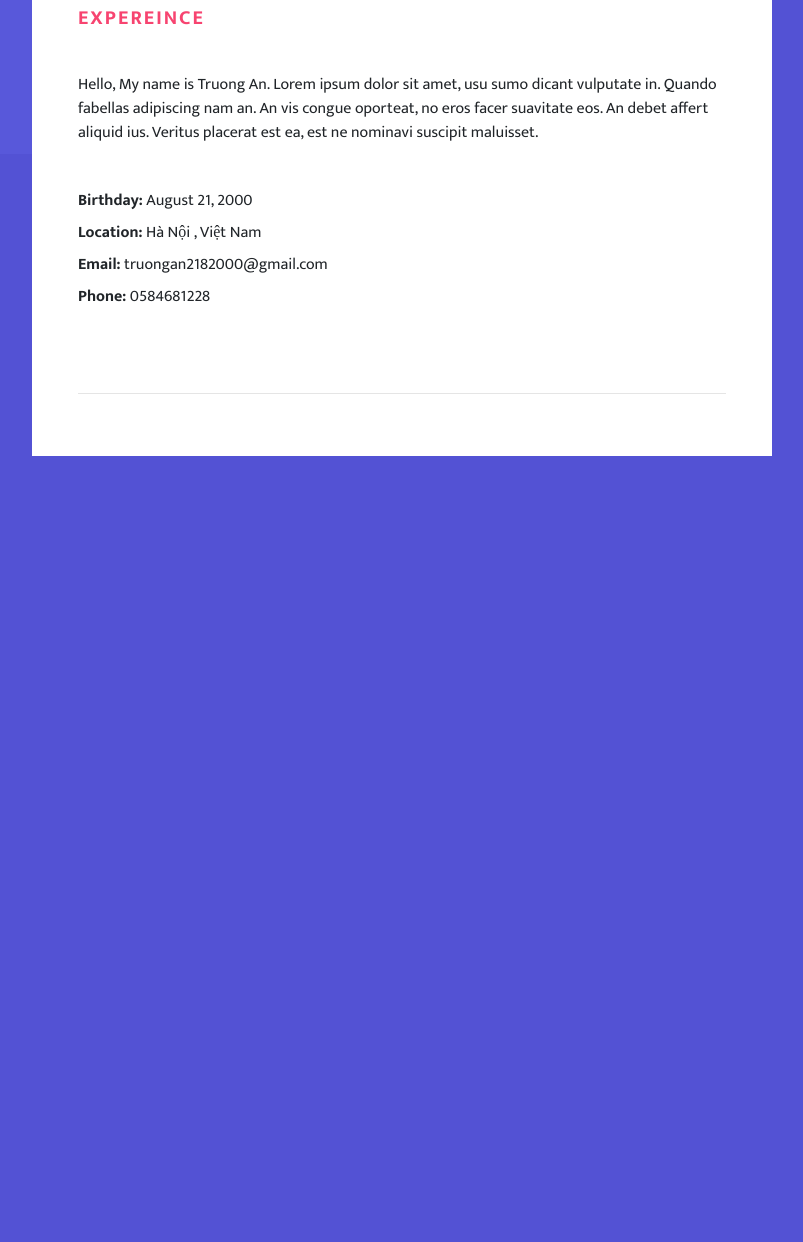
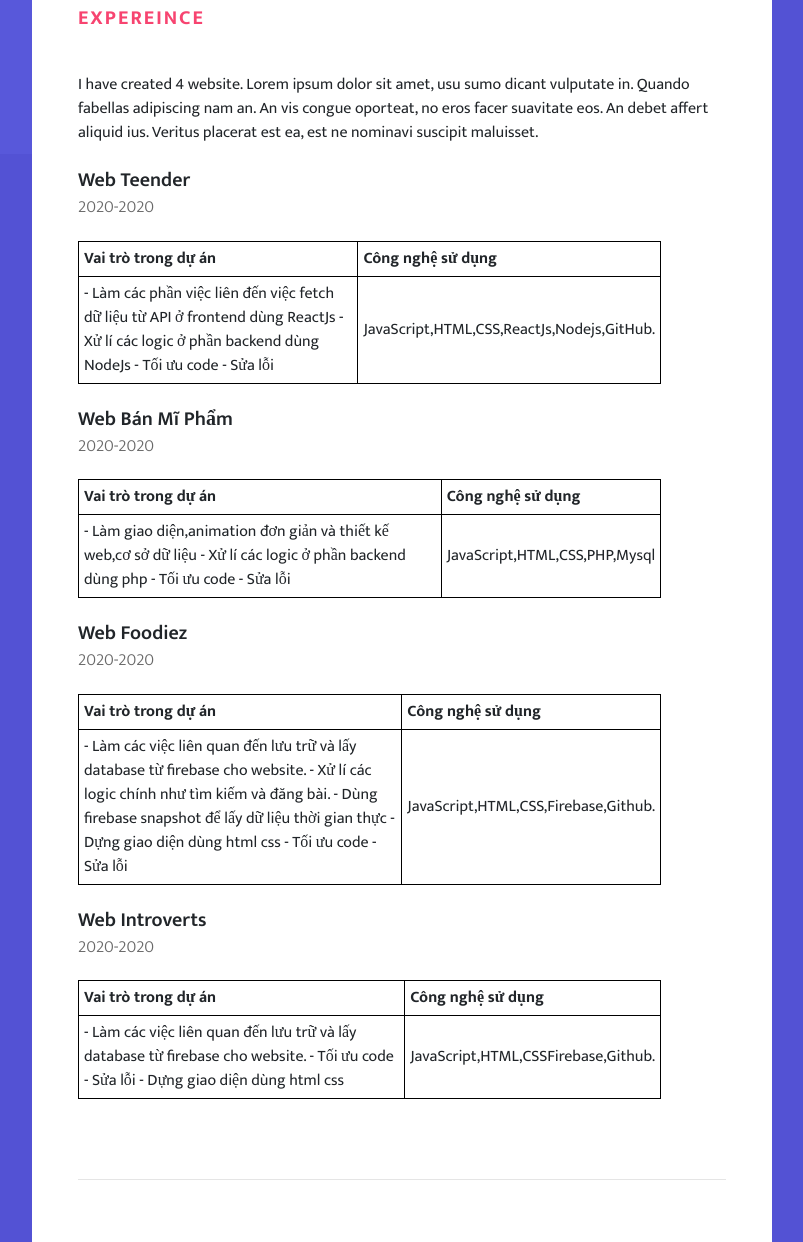
Before and after one commit to truongan2000pro/myCV, a plain HTML site: page index.html in a window 1280 px wide. Shown: the part 646-1888 px from the top of the page, without its empty margins (368-1171 px from the left). Before the commit the page ends 1102 px from the top, so only its background shows below. Drawn offline with nearby package versions, Linux system fonts and the light colour scheme.

Commit message:
Add files via upload

```diff
--- a/assessts/style.css
+++ b/assessts/style.css
@@ -7,9 +7,20 @@
   padding: 0px;
   font-size: 16px;
 }
+
 html {
   background-color: #5352d4;
   scroll-behavior: smooth;
+}
+table,
+th,
+td {
+  border: 1px solid black;
+  padding: 5px;
+}
+table {
+  width: 90%;
+  border-collapse: collapse;
 }
 ul {
   list-style-type: none;
@@ -109,3 +120,17 @@ hr {
   font-family: Arial, Helvetica, sans-serif;
   background-color: #f74470 !important;
 }
+#title {
+  font-size: 20px;
+  font-weight: 600;
+}
+#year {
+  color: #696969;
+  font-size: 17px;
+  font-weight: 300;
+}
+.experience-title {
+  display: flex;
+  flex-direction: column;
+  margin: 20px 0;
+}
--- a/index.html
+++ b/index.html
@@ -24,6 +24,7 @@
                 <i class="fab fa-facebook-f"></i>
                 <i class="fab fa-twitter"></i>
                 <i class="fab fa-linkedin"></i>
+                <i class="fab fa-telegram-plane"></i>
             </div>
             <div class="navigation-container">
                 <ul class="navigation">
@@ -120,15 +121,99 @@
             </section>
             <hr>
             <section id="experience-container">
-                <div id="EDUCATION" class="section-header">EXPEREINCE</div>
+                <div id="experience" class="section-header">EXPEREINCE</div>
                 <div class="intro">
-                    <span id="about-description">Hello, My name is Truong An. Lorem ipsum dolor sit amet, usu sumo dicant vulputate in. Quando fabellas adipiscing nam an. An vis congue oporteat, no eros facer suavitate eos. An debet affert aliquid ius. Veritus placerat est ea, est ne nominavi suscipit maluisset.</span>
-                    <ul id="info">
-                        <li><strong>Birthday:</strong> August 21, 2000</li>
-                        <li><strong>Location:</strong> Hà Nội , Việt Nam</li>
-                        <li><strong>Email:</strong> truongan2182000@gmail.com</li>
-                        <li><strong>Phone:</strong> 0584681228</li>
-                    </ul>
+                    <span id="experience-description">I have created 4 website. Lorem ipsum dolor sit amet, usu sumo dicant vulputate in. Quando fabellas adipiscing nam an. An vis congue oporteat, no eros facer suavitate eos. An debet affert aliquid ius. Veritus placerat est ea, est ne nominavi suscipit maluisset.</span>
+                    <div class="experience-title">
+                        <span class="" id="title" >Web Teender</span>
+                        <span class="" id="year" >2020-2020</span>
+                    </div>
+                    <table id="experience-table">
+                        <tr>
+                          <th>Vai trò trong dự án</th>
+                          <th>Công nghệ sử dụng	</th>
+                        </tr>
+                        <tr>
+                          <td>
+                            - Làm các phần việc liên đến việc fetch dữ liệu từ API ở frontend dùng ReactJs
+                            - Xử lí các logic ở phần backend dùng NodeJs
+                            - Tối ưu code
+                            - Sửa lỗi
+                         </td>
+                         <td>
+                            JavaScript,HTML,CSS,ReactJs,Nodejs,GitHub.
+                         </td>
+                        </tr>
+
+                    </table>
+                    <div class="experience-title">
+                        <span class="" id="title" >Web Bán Mĩ Phẩm</span>
+                        <span class="" id="year" >2020-2020</span>
+                    </div>
+                    <table id="experience-table">
+                        <tr>
+                          <th>Vai trò trong dự án</th>
+                          <th>Công nghệ sử dụng	</th>
+                        </tr>
+                        <tr>
+                          <td>
+                            - Làm giao diện,animation đơn giản và thiết kế web,cơ sở dữ liệu
+                            - Xử lí các logic ở phần backend dùng php
+                            - Tối ưu code
+                            - Sửa lỗi
+                         </td>
+                         <td>
+                            JavaScript,HTML,CSS,PHP,Mysql
+                        </td>
+                        </tr>
+
+                    </table>
+                    <div class="experience-title">
+                        <span class="" id="title" >Web Foodiez</span>
+                        <span class="" id="year" >2020-2020</span>
+                    </div>
+                    <table id="experience-table">
+                        <tr>
+                          <th>Vai trò trong dự án</th>
+                          <th>Công nghệ sử dụng	</th>
+                        </tr>
+                        <tr>
+                          <td>
+                            - Làm các việc liên quan đến lưu trữ và lấy database từ firebase cho website.
+                            - Xử lí các logic chính như tìm kiếm và đăng bài.
+                            - Dùng firebase snapshot để lấy dữ liệu thời gian thực
+                            - Dựng giao diện dùng html css
+                            - Tối ưu code
+                            - Sửa lỗi
+                         </td>
+                         <td>
+                            JavaScript,HTML,CSS,Firebase,Github.
+                        </td>
+                        </tr>
+
+                    </table>
+                    <div class="experience-title">
+                        <span class="" id="title" >Web Introverts</span>
+                        <span class="" id="year" >2020-2020</span>
+                    </div>
+                    <table id="experience-table">
+                        <tr>
+                          <th>Vai trò trong dự án</th>
+                          <th>Công nghệ sử dụng	</th>
+                        </tr>
+                        <tr>
+                          <td>
+                            - Làm các việc liên quan đến lưu trữ và lấy database từ firebase cho website.
+                            - Tối ưu code
+                            - Sửa lỗi
+                            - Dựng giao diện dùng html css
+                         </td>
+                         <td>
+                            JavaScript,HTML,CSSFirebase,Github.
+                        </td>
+                        </tr>
+
+                    </table>
                 </div>
             </section>
             <hr>
```
